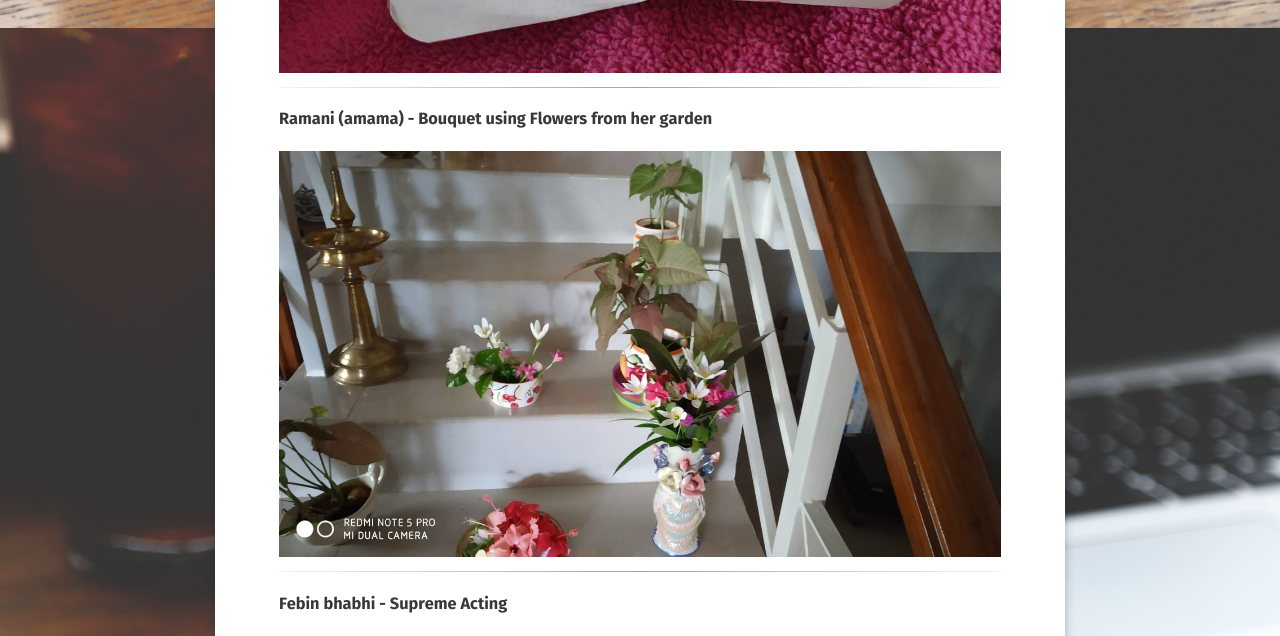
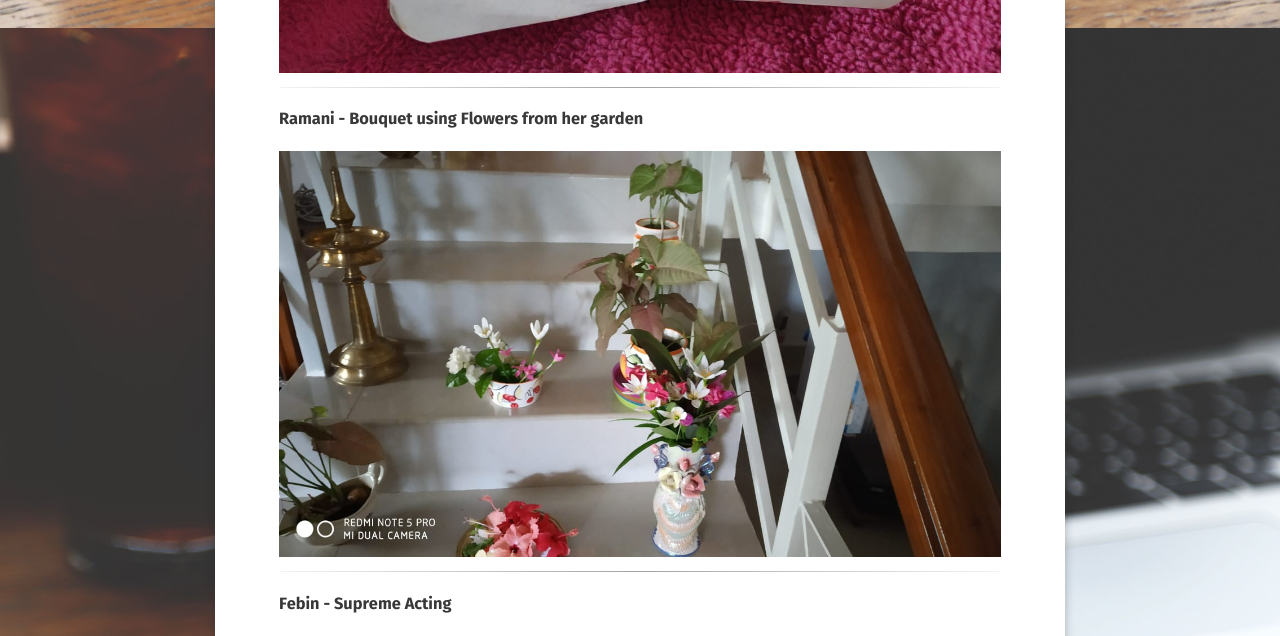
Before and after one commit to rohitnair987/rohitnair987.github.io, a Jekyll site: the page built from activities/ramaneeyamchallenge.md, in a window 1280 px wide. Shown: the part 872-1508 px from the top of the page. Built offline with Jekyll 4.4.1, drawn with Linux system fonts in a browser that asks for light colours; some web fonts are replaced; comment, search, counter and statistics services are not loaded; some of the changed text lies outside the part shown; grey boxes are pictures that could not be loaded.

```diff
--- a/_layouts/ramaneeyamchallenge.html
+++ b/_layouts/ramaneeyamchallenge.html
@@ -37,19 +37,19 @@ layout: compress
                     </div>
                 </div>
                 <hr />
-                <div class="activity-list no-margin">
+                <div class="activity-list">
                     <div class="wow fadeInLeft" data-wow-duration="1.5s">
                         <h3>
-                            Ramani (amama) - Bouquet using Flowers from her garden</a>
+                            Ramani - Bouquet using Flowers from her garden</a>
                         </h3>
                         <img src="{{ site.url }}/assets/img/ramaneeyamchallenge/Amama_flowers.jpg">
                     </div>
                 </div>
                 <hr />
-                <div class="activity-list no-margin">
+                <div class="activity-list">
                     <div class="wow fadeInLeft" data-wow-duration="1.5s">
                         <h3>
-                            Febin bhabhi - Supreme Acting</a>
+                            Febin - Supreme Acting</a>
                         </h3>
                         <iframe
                             width="560"
@@ -62,10 +62,10 @@ layout: compress
                     </div>
                 </div>
                 <hr />
-                <div class="activity-list no-margin">
+                <div class="activity-list">
                     <div class="wow fadeInLeft" data-wow-duration="1.5s">
                         <h3>
-                            Unni mama - Filmy talent</a>
+                            Unni - Filmy talent</a>
                         </h3>
                         <iframe
                             width="560"
@@ -78,7 +78,7 @@ layout: compress
                     </div>
                 </div>
                 <hr />
-                <div class="activity-list no-margin">
+                <div class="activity-list">
                     <div class="wow fadeInLeft" data-wow-duration="1.5s">
                         <h3>
                             Rohit - Song: Abhi mujh mein kahin, Agneepath</a>
@@ -94,6 +94,26 @@ layout: compress
                     </div>
                 </div>
                 <hr />
+                <div class="activity-list margin-bottom">
+                    <div class="wow fadeInLeft" data-wow-duration="1.5s">
+                        <h3>
+                            Muralidharan - Article: Generational changes</a>
+                        </h3>
+                        <p>
+                            Change is inevitable and will go on repeating. Most of the changes are not perceptible, only on hindsight will we realise them.
+                        </p>
+                        <p>
+                            Maruti 800 & Maruti Van which replaced Ambies & Premier Padminies got themselves displaced. Scooters were replaced by Activas. Filament bulbs got replaced by CFL & then LED. Mosaic tiles vanished & Vitrified tiles became the usual norm. Window ACs became extinct only to be replaced by Split ACs. Landline to mobile phones, cheques to atm cards to net banking. LPG Gas cylinders to Pipe Gas. Floppy discs to CDs to DVDs to pen drives to cloud storage. Pagers to mobile phones (Nokia) to smart phones (iPhone and OnePlus) to smart watches to smart finger rings. Doordarshan to multiple channels, 5 minute cartoon space before chitrahaar to full time cartoon channels to online streaming. Photograph negative to digital. Social circles are becoming more and more virtual as each day passes.
+                        </p>
+                        <p>
+                            We were well prepared for this tectonic shift simply by our science fiction. Remember start trek? We were in awe of the trekkers talking to each other with devices connected to their ears (bluetooth 😛)
+                        </p>
+                        <p>
+                            The biggest generation shift was in our perception, a shift from physical to virtual.
+                        </p>
+                    </div>
+                </div>
+                <hr />
             </div>
         </div>
     </header>
--- a/_sass/elements.scss
+++ b/_sass/elements.scss
@@ -213,3 +213,7 @@ kbd {
 .no-margin ol {
   margin-block-start: 0;
 }
+.margin-bottom p {
+  margin: 0;
+  margin-bottom: 0.5em;
+}
```
